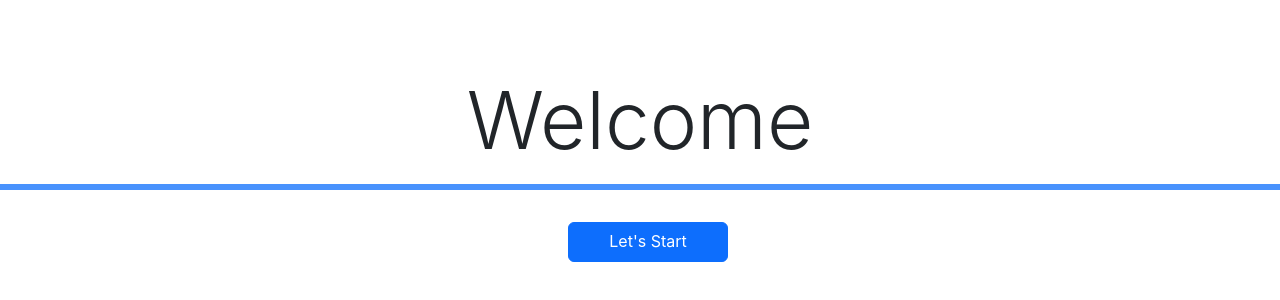
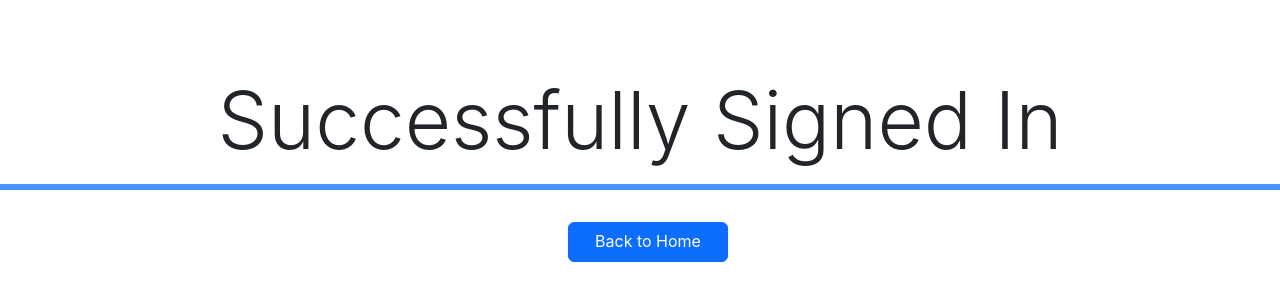
Before and after one commit to 07suryansh/Sign-in-Sign-up, a React (Create React App) app: page /Signup in a window 1280 px wide. Shown: the part 168-468 px from the top of the page. Built offline with nearby package versions, Linux system fonts and the light colour scheme.

Commit message:
Added post message

```diff
--- a/package.json
+++ b/package.json
@@ -8,6 +8,7 @@
     "@testing-library/user-event": "^13.5.0",
     "react": "^18.2.0",
     "react-dom": "^18.2.0",
+    "react-router-dom": "^6.3.0",
     "react-scripts": "5.0.1",
     "web-vitals": "^2.1.4"
   },
--- a/src/App.css
+++ b/src/App.css
@@ -82,6 +82,13 @@
   padding: none;
   font-family:sans-serif;
 }
+.heading1{
+  margin-top: 4rem;
+  margin-bottom: 2rem;
+  font-size:50px;
+  padding: none;
+  font-family:sans-serif;
+}
 .forgot{
   margin: 1.5rem;
 }
--- a/src/App.js
+++ b/src/App.js
@@ -1,4 +1,5 @@
 import "./App.css";
+import SignedIn from "./Components/SignedIn";
 import SIgnin from "./Components/SIgnin";
 import Signup from "./Components/Signup";
 import Welcome from "./Components/Welcome";
@@ -9,7 +10,8 @@ function App() {
     <>
     {/* <SIgnin/> */}
     {/* <Signup/> */}
-    <Welcome/>
+    {/* <Welcome/> */}
+    <SignedIn/>
     </>
   );
 }
--- a/src/Components/SIgnin.js
+++ b/src/Components/SIgnin.js
@@ -4,7 +4,8 @@ export default function SIgnin() {
   return (
     <div className="App">
       <div className="container">
-        <h1 className="heading">Sign In</h1>
+        <h1 className="heading1">Sign In</h1>
+        <form action="">
     <div className="input1">
       <input className="email" type="text" name="email" id="email" placeholder="Enter Email" required/>
     </div>
@@ -14,8 +15,11 @@ export default function SIgnin() {
     <div className="forgot">
     <a href="#">Forgot Password?</a>
     </div>
-    <button type="button" className="btn btn-primary">Sign In</button>
-
+    <button type="submit" className="btn btn-primary">Sign In</button>
+    <div className="forgot">
+    <a href="#">Create Account</a>
+    </div>
+    </form>
       </div>
 
     </div>
--- /dev/null
+++ b/src/Components/SignedIn.js
@@ -0,0 +1,11 @@
+import React from 'react'
+
+export default function SignedIn() {
+  return (
+    <div className="wel">
+        <h1 className="display-1">Successfully Signed In</h1>
+        <hr className="border border-primary border-3 opacity-75"></hr>
+        <div type="submit" className="btn btn-primary">Back to Home</div>
+    </div>
+  )
+}
```
Also changed, not shown: 1 other file (tests, documents, lock files or other folders).
